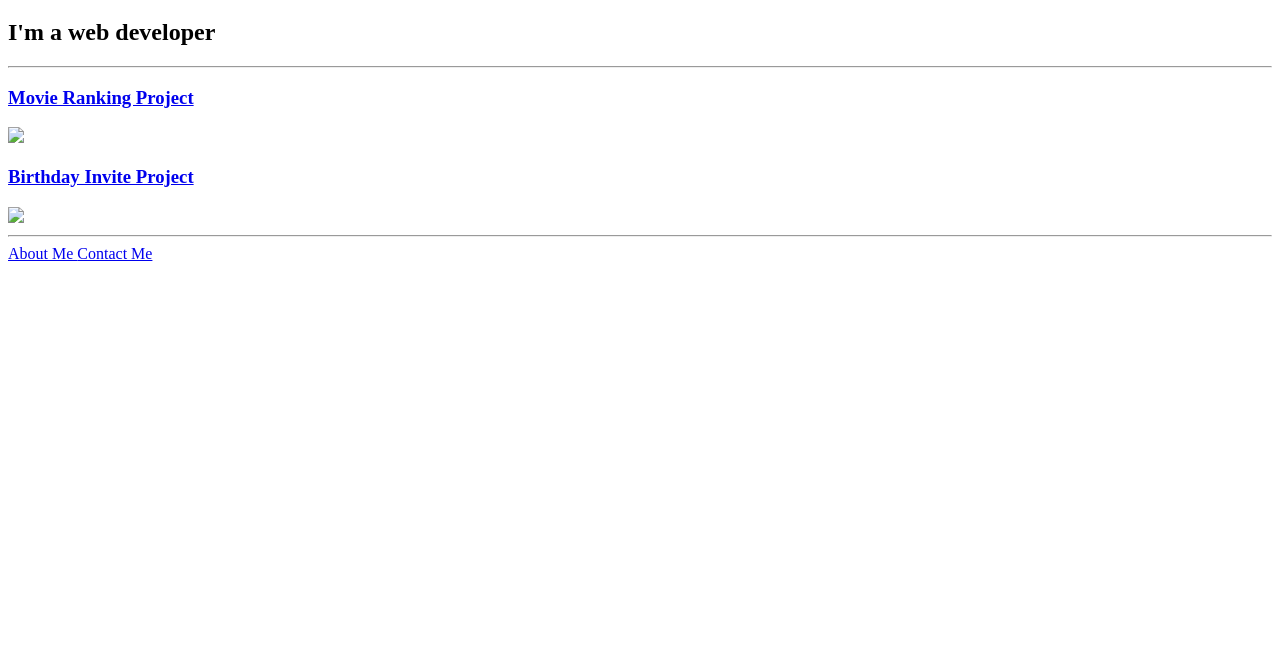
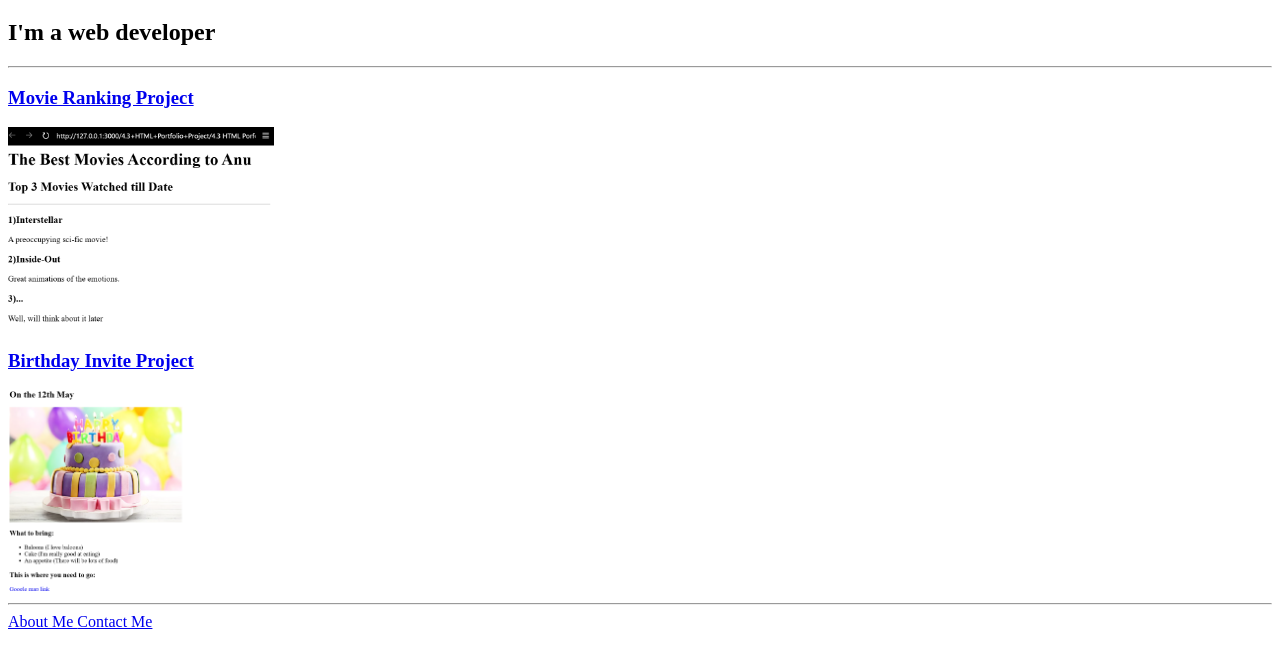
Before and after one commit to ANUSHREE12D/html-portfolio, a plain HTML site: page index.html in a window 1280 px wide. Shown: the part 61-726 px from the top of the page. Drawn offline with Linux system fonts and the light colour scheme.

Commit message:
Update index.html

```diff
--- a/index.html
+++ b/index.html
@@ -10,9 +10,9 @@
         <h2>I'm a web developer</h2>
         <hr>
         <h3><a href ="./public/movie-ranking.html">Movie Ranking Project</a></h3>
-        <img src = "../4.3 HTML Porfolio Project/assets/images/movie ranking ss.png" height = "200"/>
+        <img src = "./assets/images/movie ranking ss.png" height = "200"/>
         <h3><a href="./public/birthday-invite.html">Birthday Invite Project</a></h3>
-        <img src = "../4.3 HTML Porfolio Project/assets/images/birthday invite ss.png" height="200"/>
+        <img src = "./assets/images/birthday invite ss.png" height="200"/>
         <hr/>
         <a href="./public/about.html" >About Me </a>
         <a href="./public/contact.html">Contact Me</a>
```
